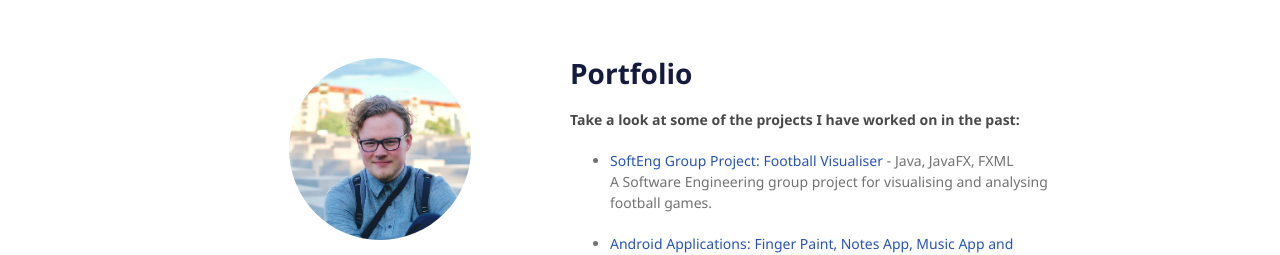
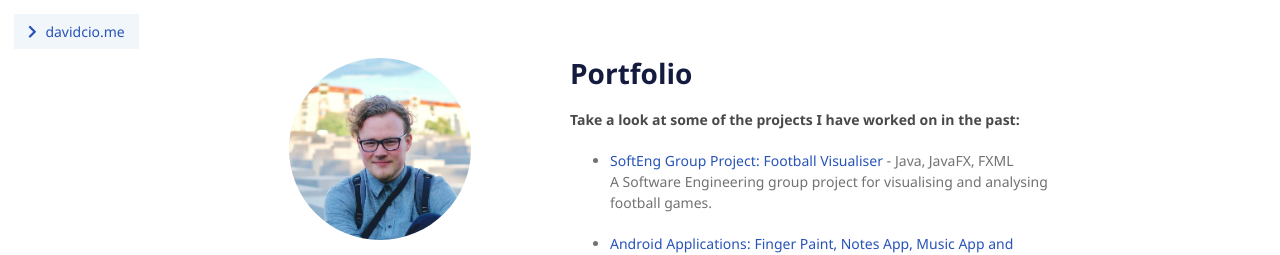
Before and after one commit to icouldbreathe/icouldbreathe.github.io, a Jekyll site: the page built from index.md, in a window 1280 px wide. Shown: the top 255 px of the page. Built offline with Jekyll 4.4.1, drawn with Linux system fonts in a browser that asks for light colours; nearby versions of some CDN libraries; our own code applies the rules of GitHub Pages for plain Markdown files.

Commit message:
update layout

```diff
--- a/_config.yml
+++ b/_config.yml
@@ -15,11 +15,6 @@
     output: true
   pages:
     output: true
-  experimental:
-    output: true
-
-
-exclude: [_experimental/node_modules, _experimental/src, _experimental/package.json, _experimental/package-lock.json]
 
 
 defaults:
--- a/_layouts/default.html
+++ b/_layouts/default.html
@@ -19,48 +19,11 @@
     <link rel="manifest" href="/site.webmanifest">
   </head>
   <body>
+    <div class="home">
+      <a href="/"><i class="fa fa-chevron-right" aria-hidden="true"></i>   davidcio.me</a>
+    </div>
     <div class="wrapper">
-      <header>
-        <div class="hero">
-            {% if site.logo %}
-            <a href="/">
-                <img class = "hero_logo" src="{{site.logo | relative_url}}" alt="Logo" />
-            </a>
-            {% endif %}
-            <h1 class="hero_title">
-              I'm <span class="hero_name">Dovydas Ciomenas</span>, a<br>
-              <a href="/">Software Engineering</a> graduate
-            </h1>
-            <p>{{ site.description | default: site.github.project_tagline }}</p>
-            <a class="lets_chat" href="https://aemail.com/qNR"><i class="fa fa-envelope" aria-hidden="true"></i> Let's chat.</a>
-            {% if site.show_social %}
-            <div class="social">
-                <ul class="social-set">
-                  <li>
-                    <a class="sociali" href="{{ site.social_github_url }}" target="_blank">
-                      <i class="fab fa-github fa-2x" title="GitHub"></i>
-                    </a>
-                  </li>
-                  <li>
-                      <a class="sociali" href="{{ site.social_linkedin_url }}" target="_blank">
-                          <i class="fab fa-linkedin fa-2x" title="LinkedIn"></i>
-                        </a>
-                  </li>
-                  <li>
-                      <a class="sociali" href="{{ site.social_flickr_url }}" target="_blank">
-                          <i class="fab fa-flickr fa-2x" title="Flickr"></i>
-                        </a>
-                  </li>
-                </ul>
-              </div>
-            {% endif %}
-        </div>
-      </header>
-      <section>
-
       {{ content }}
-
-      </section>
       <footer>
         <p><small>Hosted on GitHub Pages</small></p>
       </footer>
--- /dev/null
+++ b/_layouts/portfolio.html
@@ -0,0 +1,45 @@
+---
+layout: default
+---
+
+<header>
+    <div class="hero">
+        {% if site.logo %}
+        <a href="/">
+            <img class = "hero_logo" src="{{site.logo | relative_url}}" alt="Logo" />
+        </a>
+        {% endif %}
+        <h1 class="hero_title">
+          I'm <span class="hero_name">Dovydas Ciomenas</span>, a<br>
+          <a href="/">Software Engineering</a> graduate
+        </h1>
+        <p>{{ site.description | default: site.github.project_tagline }}</p>
+        <a class="lets_chat" href="https://aemail.com/qNR"><i class="fa fa-envelope" aria-hidden="true"></i> Let's chat.</a>
+        {% if site.show_social %}
+        <div class="social">
+            <ul class="social-set">
+              <li>
+                <a class="sociali" href="{{ site.social_github_url }}" target="_blank">
+                  <i class="fab fa-github fa-2x" title="GitHub"></i>
+                </a>
+              </li>
+              <li>
+                  <a class="sociali" href="{{ site.social_linkedin_url }}" target="_blank">
+                      <i class="fab fa-linkedin fa-2x" title="LinkedIn"></i>
+                    </a>
+              </li>
+              <li>
+                  <a class="sociali" href="{{ site.social_flickr_url }}" target="_blank">
+                      <i class="fab fa-flickr fa-2x" title="Flickr"></i>
+                    </a>
+              </li>
+            </ul>
+          </div>
+        {% endif %}
+    </div>
+  </header>
+  <section>
+
+  {{ content }}
+
+  </section>
--- a/_layouts/project.html
+++ b/_layouts/project.html
@@ -1,5 +1,5 @@
 ---
-layout: default
+layout: portfolio
 ---
 
 <h1>{{ page.title }}</h1>
--- a/assets/css/style.scss
+++ b/assets/css/style.scss
@@ -1,6 +1,18 @@
 ---
 ---
 @import "{{ site.theme }}";
+
+.home {
+    position: fixed;
+    top: 1em;
+    left: 1em;
+    background-color: #266faf10;
+    padding: 0.5em 1em;
+}
+
+.home i {
+    margin-right: 5px;
+}
 
 .hero {
     font-family: "Work Sans", Helvetica, Arial, sans-serif;
```
Also changed, not shown: _layouts/post.html (+8 -1 lines), _posts/2020-08-11-blender-donut.markdown (added, +14 -0 lines), index.md (+1 -1 lines), 1 other file.
